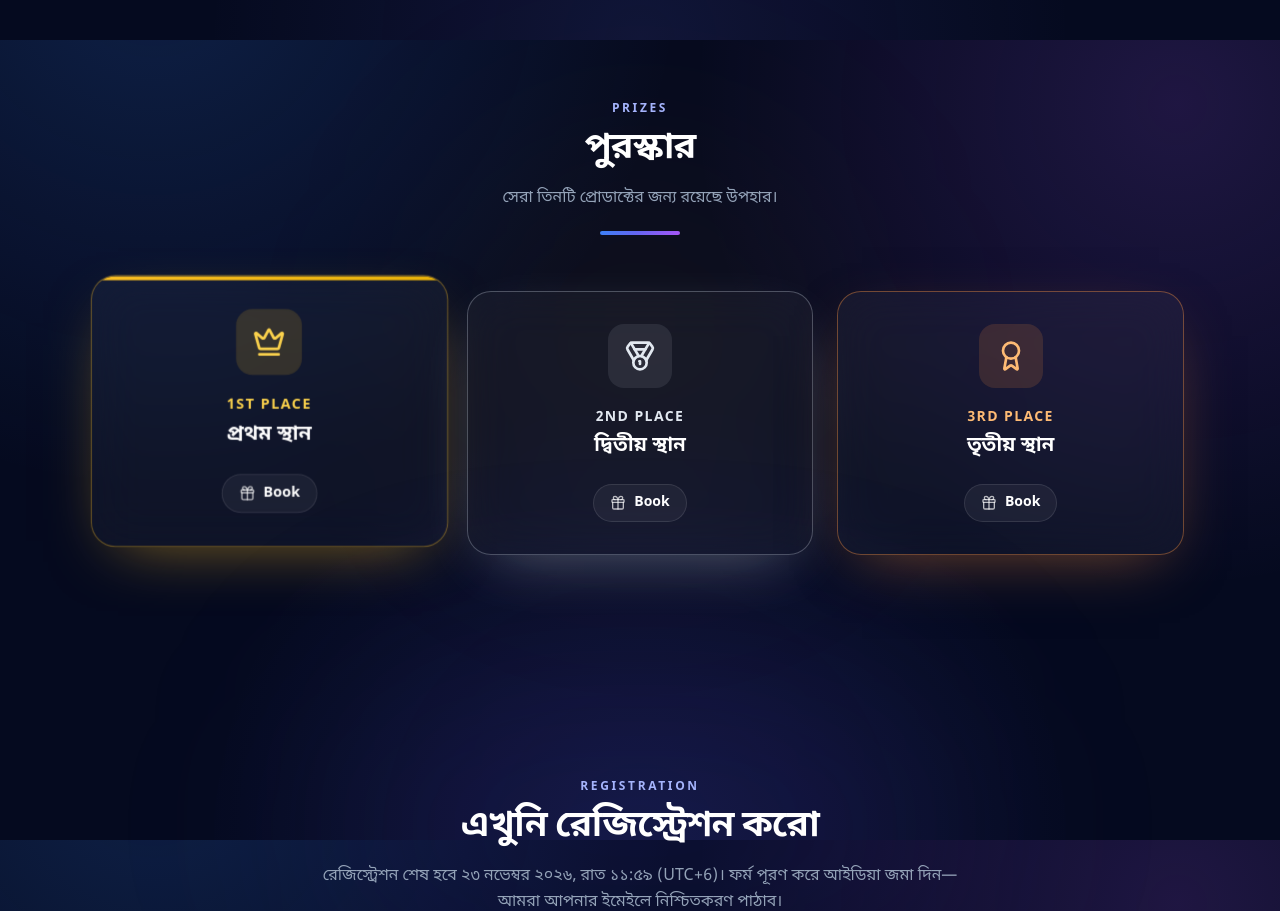
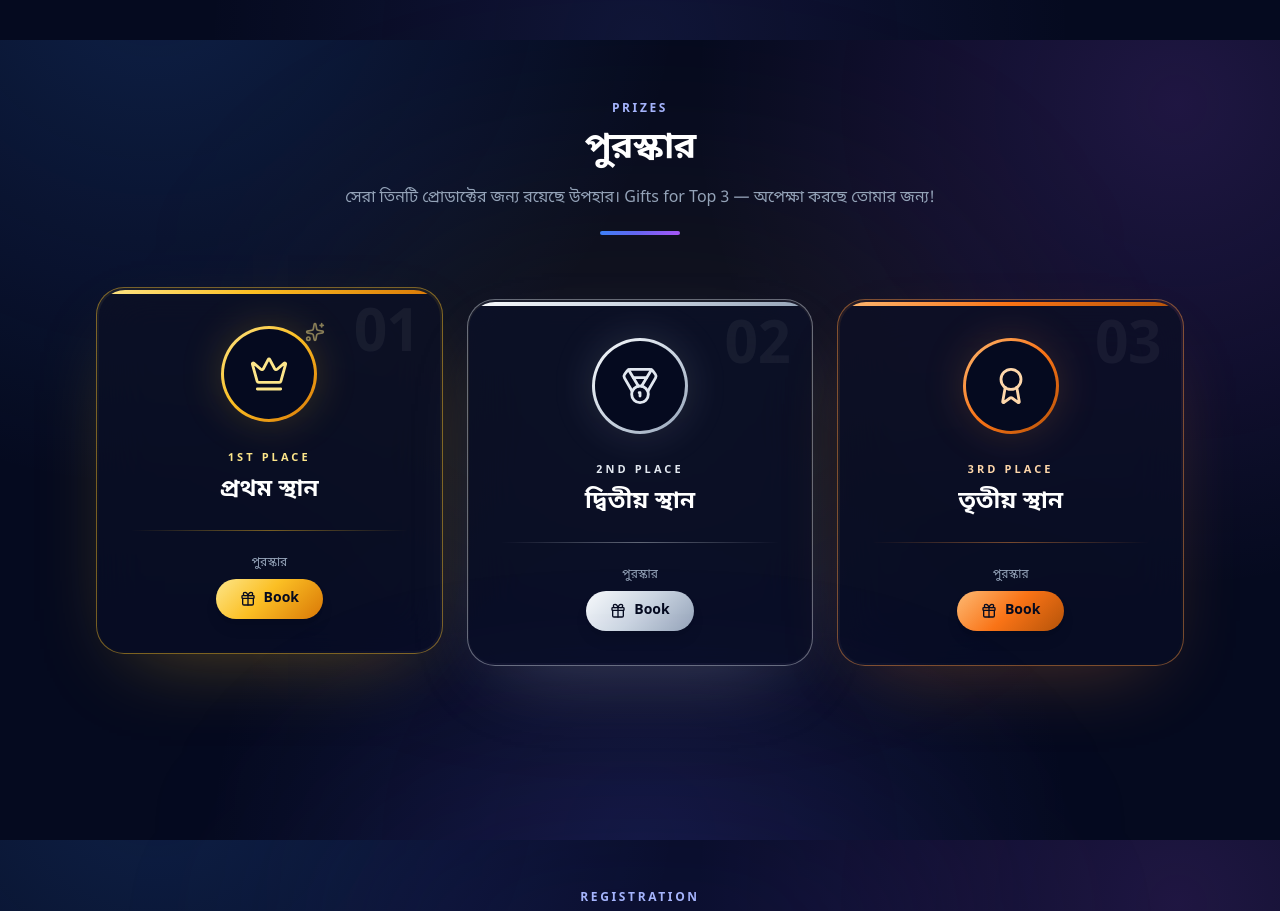
Before and after one commit to AFIF-ZILANI/onnopoth-product-building-component, a Next.js app: page / in a window 1280 px wide. Shown: the part 5560-6471 px from the top of the page. Built offline with nearby package versions, Linux system fonts and the light colour scheme.

Commit message:
Redesign prize cards with metallic medallions and premium gradients

```diff
--- a/components/Prizes.js
+++ b/components/Prizes.js
@@ -1,67 +1,141 @@
-import { Crown, Medal, Award, Gift } from 'lucide-react';
+import { Crown, Medal, Award, Gift, Sparkles } from 'lucide-react';
 import SectionHeading from './SectionHeading';
-import { prizes } from '@/lib/config';
+import { prizes, event } from '@/lib/config';
 
-const styles = {
+/**
+ * Premium prize cards — each theme carries its own metallic gradient, glow and
+ * border colour so the three places read instantly (gold / silver / bronze).
+ */
+const themes = {
   gold: {
+    light: '#FDE68A',
+    gradient: 'linear-gradient(135deg, #FDE68A 0%, #FBBF24 45%, #D97706 100%)',
+    border: 'rgba(251, 191, 36, 0.45)',
+    glow: 'rgba(251, 191, 36, 0.35)',
+    tint: 'rgba(251, 191, 36, 0.07)',
     icon: Crown,
-    ring: 'border-amber-400/40',
-    glow: 'shadow-[0_20px_60px_-25px_rgba(251,191,36,0.55)]',
-    iconWrap: 'bg-amber-400/15 text-amber-300',
-    accent: 'text-amber-300',
-    badge: 'from-amber-400 to-yellow-500',
   },
   silver: {
+    light: '#E2E8F0',
+    gradient: 'linear-gradient(135deg, #F8FAFC 0%, #CBD5E1 50%, #94A3B8 100%)',
+    border: 'rgba(226, 232, 240, 0.4)',
+    glow: 'rgba(203, 213, 225, 0.28)',
+    tint: 'rgba(226, 232, 240, 0.055)',
     icon: Medal,
-    ring: 'border-slate-300/30',
-    glow: 'shadow-[0_20px_60px_-25px_rgba(203,213,225,0.45)]',
-    iconWrap: 'bg-slate-300/10 text-slate-200',
-    accent: 'text-slate-200',
-    badge: 'from-slate-300 to-slate-400',
   },
   bronze: {
+    light: '#FED7AA',
+    gradient: 'linear-gradient(135deg, #FDBA74 0%, #F97316 50%, #B45309 100%)',
+    border: 'rgba(251, 146, 60, 0.45)',
+    glow: 'rgba(251, 146, 60, 0.32)',
+    tint: 'rgba(251, 146, 60, 0.07)',
     icon: Award,
-    ring: 'border-orange-400/40',
-    glow: 'shadow-[0_20px_60px_-25px_rgba(251,146,60,0.5)]',
-    iconWrap: 'bg-orange-400/15 text-orange-300',
-    accent: 'text-orange-300',
-    badge: 'from-orange-400 to-amber-600',
   },
 };
 
 export default function Prizes() {
   return (
     <section className="relative py-20 sm:py-28">
-      <div className="pointer-events-none absolute left-1/2 top-1/2 h-96 w-96 -translate-x-1/2 -translate-y-1/2 rounded-full bg-amber-500/5 blur-[120px]" />
+      {/* ambient glow behind the cards */}
+      <div className="pointer-events-none absolute left-1/2 top-1/2 h-96 w-[42rem] -translate-x-1/2 -translate-y-1/2 rounded-full bg-amber-400/[0.06] blur-[120px]" />
+
       <div className="relative mx-auto max-w-6xl px-4 sm:px-6 lg:px-8">
         <SectionHeading
           eyebrow="Prizes"
           title="পুরস্কার"
-          subtitle="সেরা তিনটি প্রোডাক্টের জন্য রয়েছে উপহার।"
+          subtitle={`সেরা তিনটি প্রোডাক্টের জন্য রয়েছে উপহার। ${event.prizeLabel} — অপেক্ষা করছে তোমার জন্য!`}
         />
 
-        <div className="mt-14 grid gap-6 md:grid-cols-3">
+        <div className="mt-16 grid items-stretch gap-6 md:grid-cols-3">
           {prizes.map((p, i) => {
-            const s = styles[p.theme];
-            const Icon = s.icon;
+            const t = themes[p.theme];
+            const Icon = t.icon;
             const isFirst = i === 0;
+
             return (
               <div
                 key={p.place}
-                className={`glass relative overflow-hidden border ${s.ring} ${s.glow} p-8 text-center transition duration-300 hover:-translate-y-1.5 ${
-                  isFirst ? 'md:-translate-y-3 md:scale-[1.03]' : ''
+                className={`group relative rounded-[28px] border p-[1.5px] transition-transform duration-300 ease-out hover:-translate-y-2 ${
+                  isFirst ? 'md:-translate-y-3 md:hover:-translate-y-5' : ''
                 }`}
+                style={{
+                  borderColor: t.border,
+                  background: `linear-gradient(180deg, ${t.tint}, rgba(255,255,255,0.02))`,
+                  boxShadow: `0 30px 80px -35px ${t.glow}`,
+                }}
               >
-                {isFirst && (
-                  <span className={`absolute inset-x-0 top-0 h-1 bg-gradient-to-r ${s.badge}`} />
-                )}
-                <div className={`mx-auto mb-5 inline-grid h-16 w-16 place-items-center rounded-2xl ${s.iconWrap}`}>
-                  <Icon className="h-8 w-8" />
-                </div>
-                <p className={`text-sm font-bold uppercase tracking-widest ${s.accent}`}>{p.place} Place</p>
-                <h3 className="mt-1 text-xl font-extrabold text-white">{p.bangla}</h3>
-                <div className="mt-6 inline-flex items-center gap-2 rounded-full border border-white/10 bg-white/5 px-4 py-2 text-sm font-bold text-white">
-                  <Gift className="h-4 w-4 text-white/70" /> {p.prize}
+                {/* inner glass surface */}
+                <div className="relative h-full overflow-hidden rounded-[26px] bg-navy-900/75 px-7 pb-8 pt-9 backdrop-blur-xl sm:px-8">
+                  {/* metallic top edge */}
+                  <div
+                    className="absolute inset-x-0 top-0 h-1"
+                    style={{ background: t.gradient }}
+                  />
+
+                  {/* light sweep on hover */}
+                  <div className="pointer-events-none absolute -left-2/3 top-0 h-full w-1/2 -skew-x-12 bg-gradient-to-r from-transparent via-white/[0.09] to-transparent transition-transform duration-700 group-hover:translate-x-[320%]" />
+
+                  {/* oversized rank number */}
+                  <span className="pointer-events-none absolute right-5 top-4 text-6xl font-extrabold leading-none text-white/[0.05]">
+                    0{i + 1}
+                  </span>
+
+                  {/* medallion */}
+                  <div className="relative mx-auto mb-7 h-24 w-24">
+                    <div
+                      className="absolute inset-1 rounded-full blur-xl transition-opacity duration-300 group-hover:opacity-90"
+                      style={{ background: t.glow, opacity: 0.65 }}
+                    />
+                    <div
+                      className="absolute inset-0 rounded-full p-[3px]"
+                      style={{ background: t.gradient }}
+                    >
+                      <div className="grid h-full w-full place-items-center rounded-full bg-navy-950">
+                        <Icon
+                          className="h-10 w-10 transition-transform duration-300 group-hover:scale-110"
+                          style={{ color: t.light }}
+                          strokeWidth={1.7}
+                        />
+                      </div>
+                    </div>
+                    {/* tiny sparkle on the winner card */}
+                    {isFirst && (
+                      <Sparkles
+                        className="absolute -right-2 -top-1 h-5 w-5 animate-pulse"
+                        style={{ color: t.light }}
+                      />
+                    )}
+                  </div>
+
+                  {/* place label */}
+                  <p
+                    className="text-center text-[11px] font-extrabold uppercase tracking-[0.28em]"
+                    style={{ color: t.light }}
+                  >
+                    {p.place} Place
+                  </p>
+                  <h3 className="mt-2 text-center text-2xl font-extrabold text-white">
+                    {p.bangla}
+                  </h3>
+
+                  {/* divider */}
+                  <div
+                    className="my-6 h-px w-full"
+                    style={{
+                      background: `linear-gradient(90deg, transparent, ${t.border}, transparent)`,
+                    }}
+                  />
+
+                  {/* prize pill */}
+                  <div className="flex flex-col items-center gap-2">
+                    <span className="text-xs font-medium text-slate-400">পুরস্কার</span>
+                    <span
+                      className="inline-flex items-center gap-2 rounded-full px-6 py-2.5 text-sm font-extrabold text-navy-950 shadow-lg"
+                      style={{ background: t.gradient }}
+                    >
+                      <Gift className="h-4 w-4" /> {p.prize}
+                    </span>
+                  </div>
                 </div>
               </div>
             );
```
